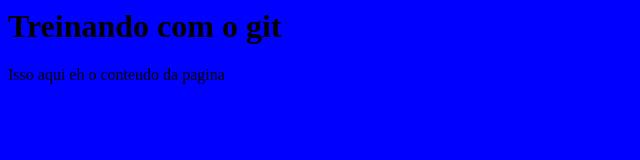
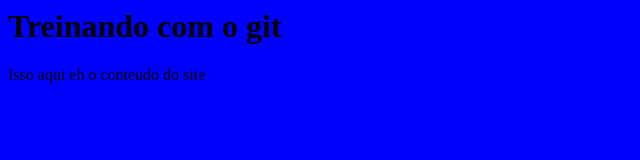
Before and after one commit to Machabane/curso-git-branch, a plain HTML site: page index.html in a window 1280 px wide. Shown: the full height of the page, 0-640 px from the left. Drawn offline with Linux system fonts and the light colour scheme.

Commit message:
alterando de pagina para site

```diff
--- a/index.html
+++ b/index.html
@@ -6,7 +6,7 @@
         <h1>Treinando com o git</h1>
 
 	<main>
-	    Isso aqui eh o conteudo da pagina
+	    Isso aqui eh o conteudo do site
     </main>
     </body>
 </html>
```
